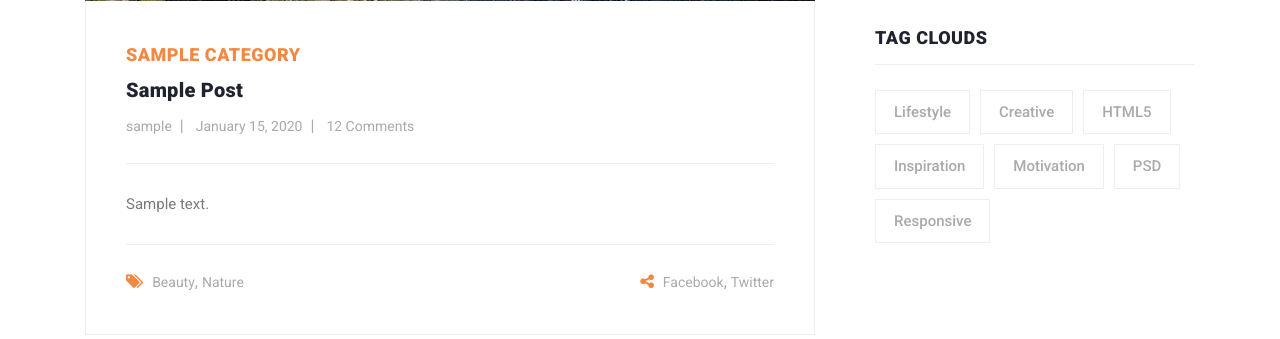
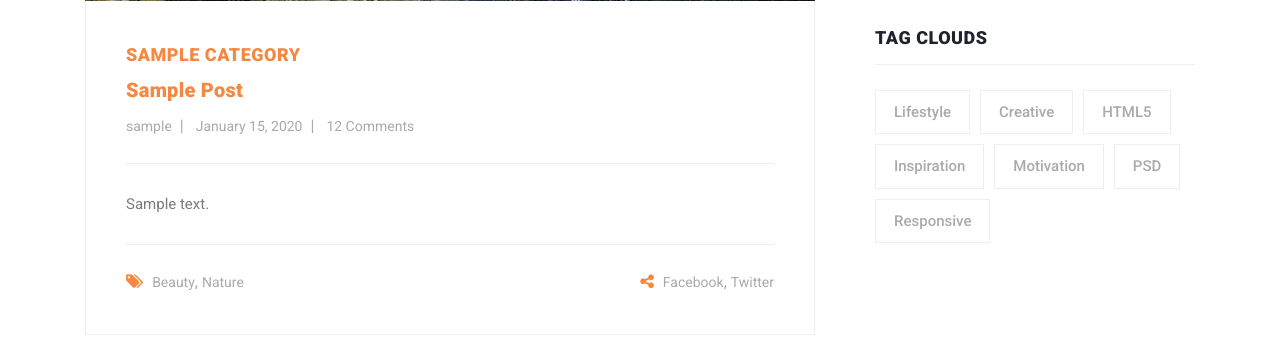
Before and after one commit to nikolai-sh/Blog, a Django app: page /blog/ in a window 1280 px wide, with the pointer over the restyled element. Shown: the part 815-1154 px from the top of the page. Run offline with Django 3.2, Linux system fonts and the light colour scheme; tables that the repository leaves empty hold one stand-in row (values such as "Sample post"); some libraries are stand-ins or nearby versions.

Commit message:
Update  h4:hover style

```diff
--- a/static/blog/assets/css/templatemo-stand-blog.css
+++ b/static/blog/assets/css/templatemo-stand-blog.css
@@ -449,6 +449,12 @@ header .navbar {
 .blog-posts .down-content h4 {
 	font-size: 20px;
 	letter-spacing: 0.25px;
+}
+
+.blog-posts .down-content h4:hover {
+	font-size: 20px;
+	letter-spacing: 0.25px;
+	color: #f48840;
 }
 
 .grid-system .down-content ul.post-info li {
```
